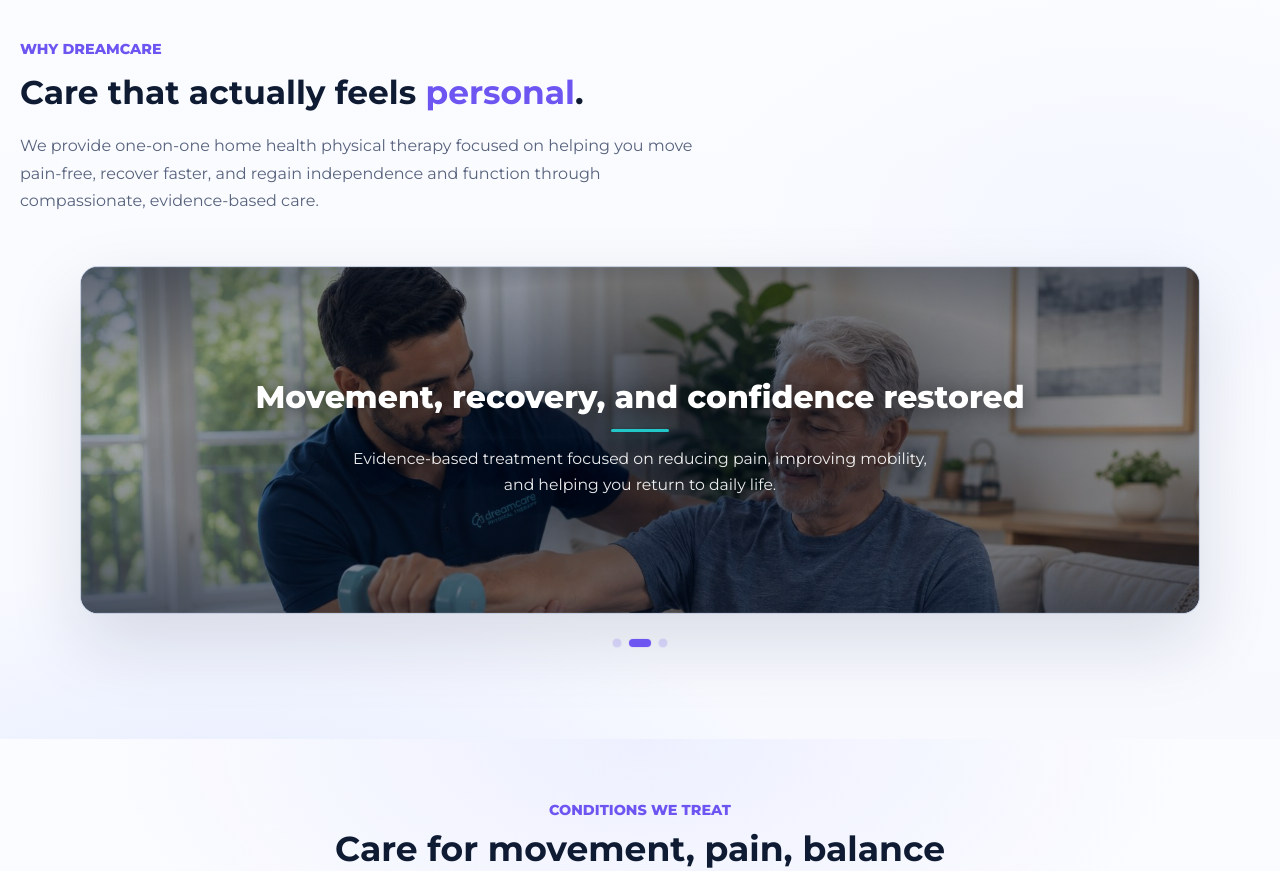
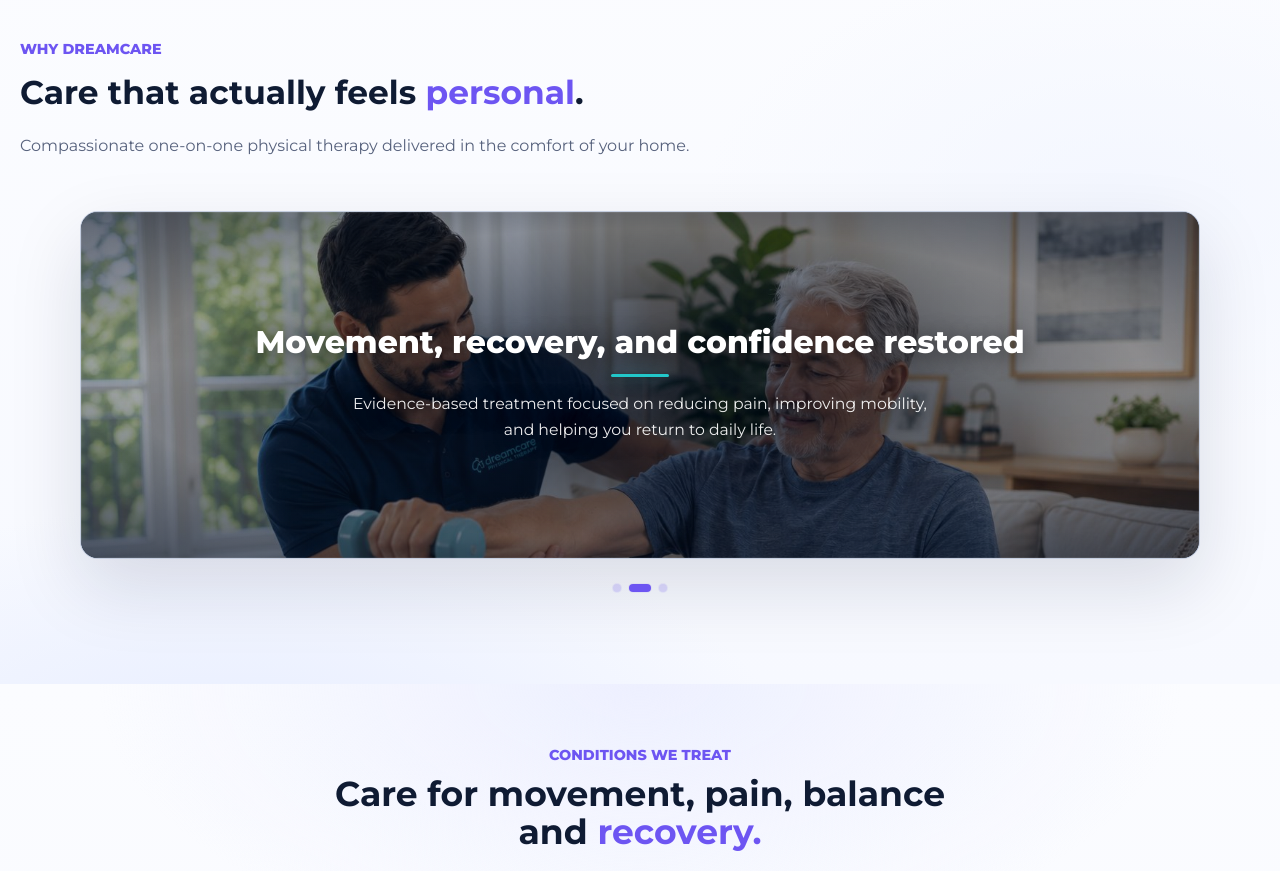
Before and after one commit to IMRCT/dreamcarept, a React (Vite) app: page / in a window 1280 px wide. Shown: the part 840-1711 px from the top of the page. Built offline with nearby package versions, Linux system fonts and the light colour scheme.

Commit message:
few changes12

```diff
--- a/src/pages/HomePage.jsx
+++ b/src/pages/HomePage.jsx
@@ -330,9 +330,7 @@ export default function HomePage() {
             <p className="eyebrow">Why DreamCare</p>
             <h2 className="h2">Care that actually feels <em>personal</em>.</h2>
             <p className="lead">
-              We provide one-on-one home health physical therapy focused on helping
-              you move pain-free, recover faster, and regain independence and
-              function through compassionate, evidence-based care.
+              Compassionate one-on-one physical therapy delivered in the comfort of your home.
             </p>
           </Reveal>
 
```
